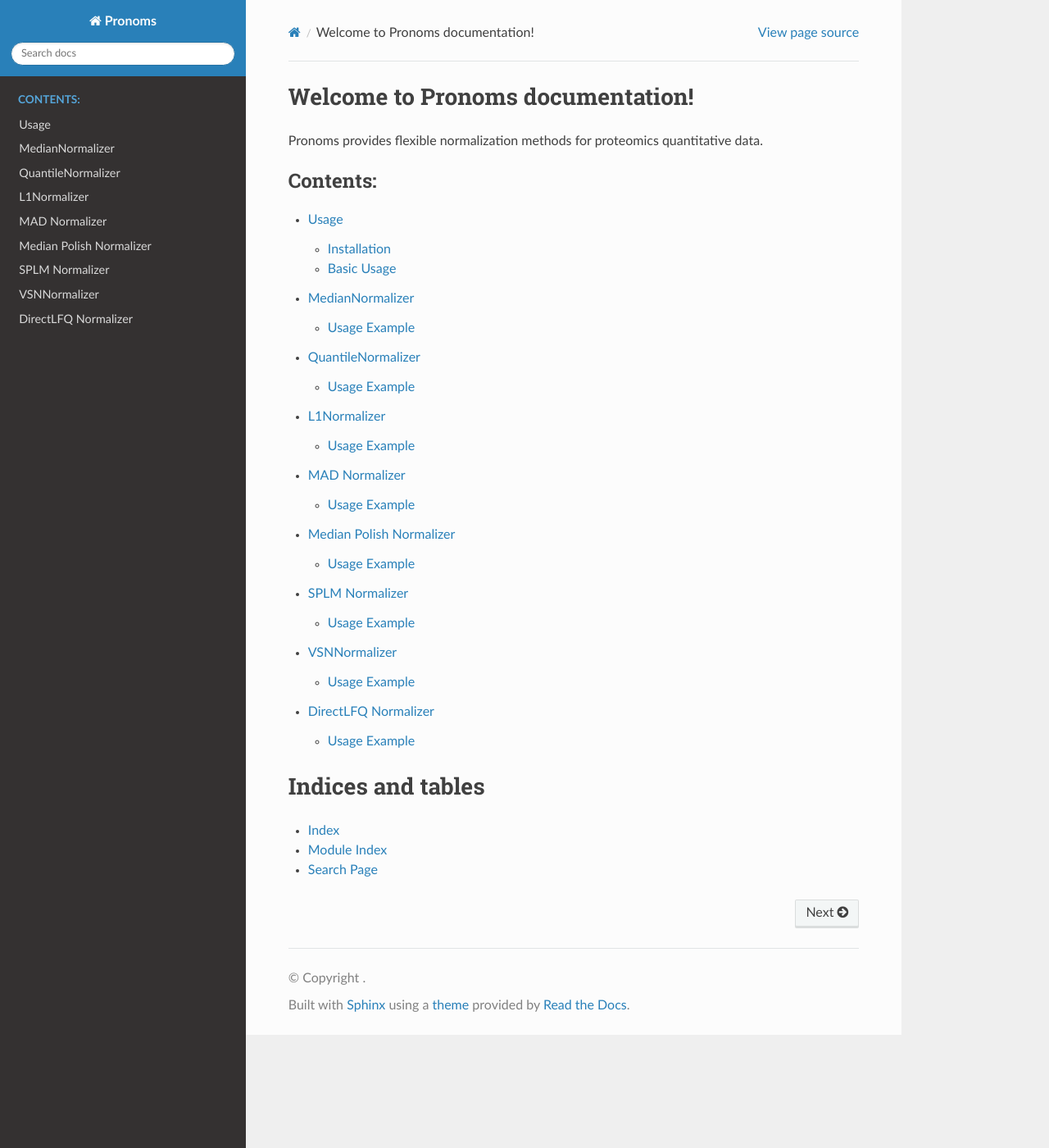
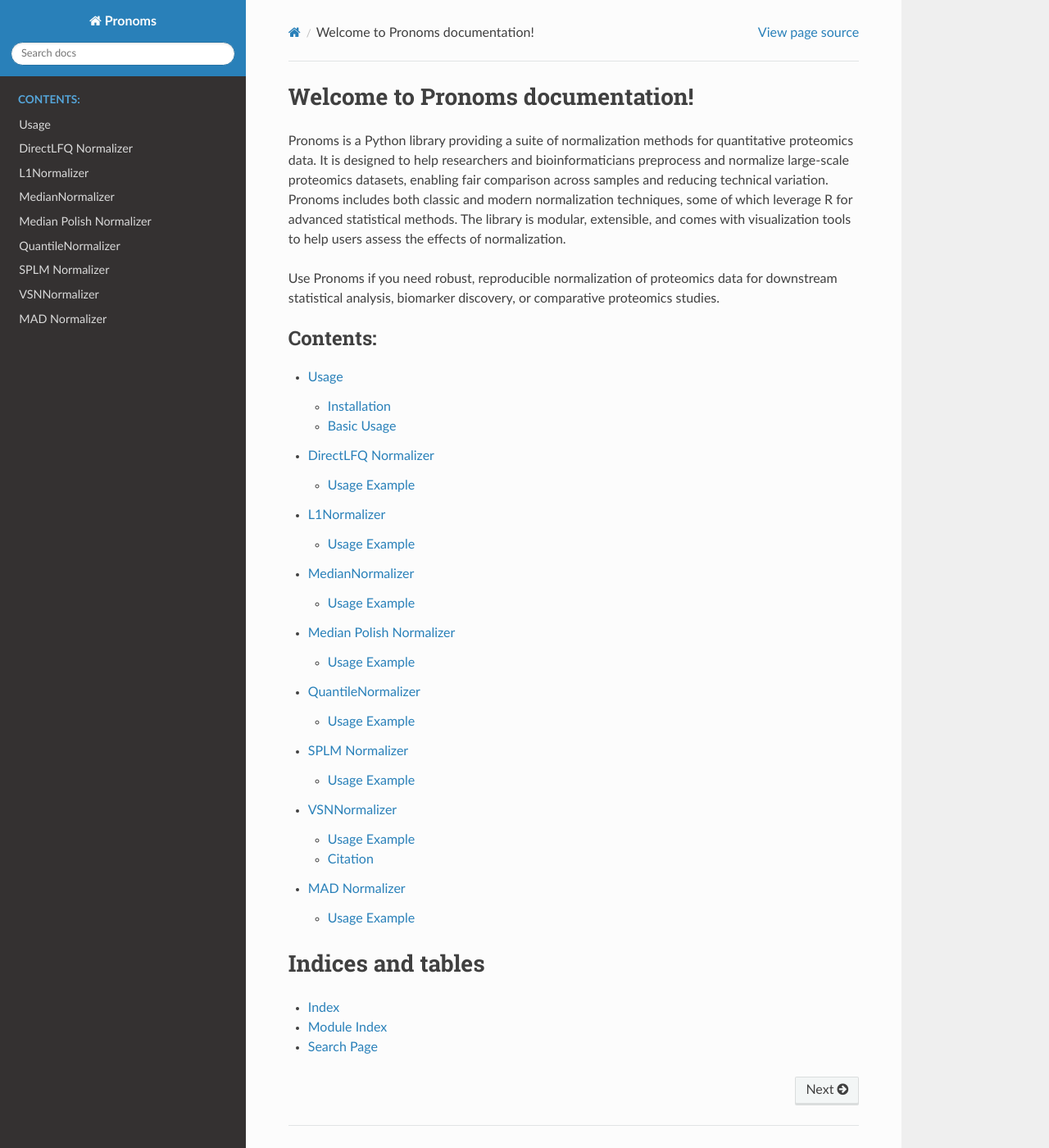
Before and after one commit to mriffle/pronoms, a Sphinx documentation site: the page built from docs/index.rst, in a window 1280 px wide and 1400 px high. Shown: the whole window at 82% size. Built offline with Sphinx 7.4.7 and the Read the Docs theme 3.1.0, drawn with Linux system fonts in a browser that asks for light colours.

Commit message:
docs: updates

```diff
--- a/docs/directlfq_normalizer.rst
+++ b/docs/directlfq_normalizer.rst
@@ -39,6 +39,11 @@ Usage Example
     )
 
     # norm_prot_matrix contains normalized protein intensities (samples x proteins)
+
+
+Citation
+--------
+Ammar C, Schessner JP, Willems S, Michaelis AC, Mann M. Accurate Label-Free Quantification by directLFQ to Compare Unlimited Numbers of Proteomes. *Mol Cell Proteomics*. 2023 Jul;22(7):100581. `doi:10.1016/j.mcpro.2023.100581 <https://doi.org/10.1016/j.mcpro.2023.100581>`__, `PMID: 37225017 <https://pubmed.ncbi.nlm.nih.gov/37225017/>`__
     # norm_ion_matrix contains normalized peptide/ion intensities (samples x peptides)
     # protein_ids_output contains the unique protein IDs for norm_prot_matrix columns
     # peptide_ids_output contains the unique peptide IDs for norm_ion_matrix columns
--- a/docs/index.rst
+++ b/docs/index.rst
@@ -1,21 +1,23 @@
 Welcome to Pronoms documentation!
 =================================
 
-Pronoms provides flexible normalization methods for proteomics quantitative data.
+Pronoms is a Python library providing a suite of normalization methods for quantitative proteomics data. It is designed to help researchers and bioinformaticians preprocess and normalize large-scale proteomics datasets, enabling fair comparison across samples and reducing technical variation. Pronoms includes both classic and modern normalization techniques, some of which leverage R for advanced statistical methods. The library is modular, extensible, and comes with visualization tools to help users assess the effects of normalization.
+
+Use Pronoms if you need robust, reproducible normalization of proteomics data for downstream statistical analysis, biomarker discovery, or comparative proteomics studies.
 
 .. toctree::
    :maxdepth: 2
    :caption: Contents:
 
    usage
+   directlfq_normalizer
+   l1_normalizer
    median_normalizer
+   median_polish_normalizer
    quantile_normalizer
-   l1_normalizer
-   mad_normalizer
-   median_polish_normalizer
    splm_normalizer
    vsn_normalizer
-   directlfq_normalizer
+   mad_normalizer
 
 Indices and tables
 ==================
--- a/docs/vsn_normalizer.rst
+++ b/docs/vsn_normalizer.rst
@@ -26,3 +26,8 @@ Usage Example
     vsn = VSNNormalizer()
     vsn_data = vsn.normalize(data)
     print(vsn_data)
+
+
+Citation
+--------
+Huber W, von Heydebreck A, Sültmann H, Poustka A, Vingron M. Variance stabilization applied to microarray data calibration and to the quantification of differential expression. *Bioinformatics*. 2002;18 Suppl 1:S96–104. `doi:10.1093/bioinformatics/18.suppl_1.s96 <https://doi.org/10.1093/bioinformatics/18.suppl_1.s96>`__, `PMID: 12169536 <https://pubmed.ncbi.nlm.nih.gov/12169536/>`__
```
